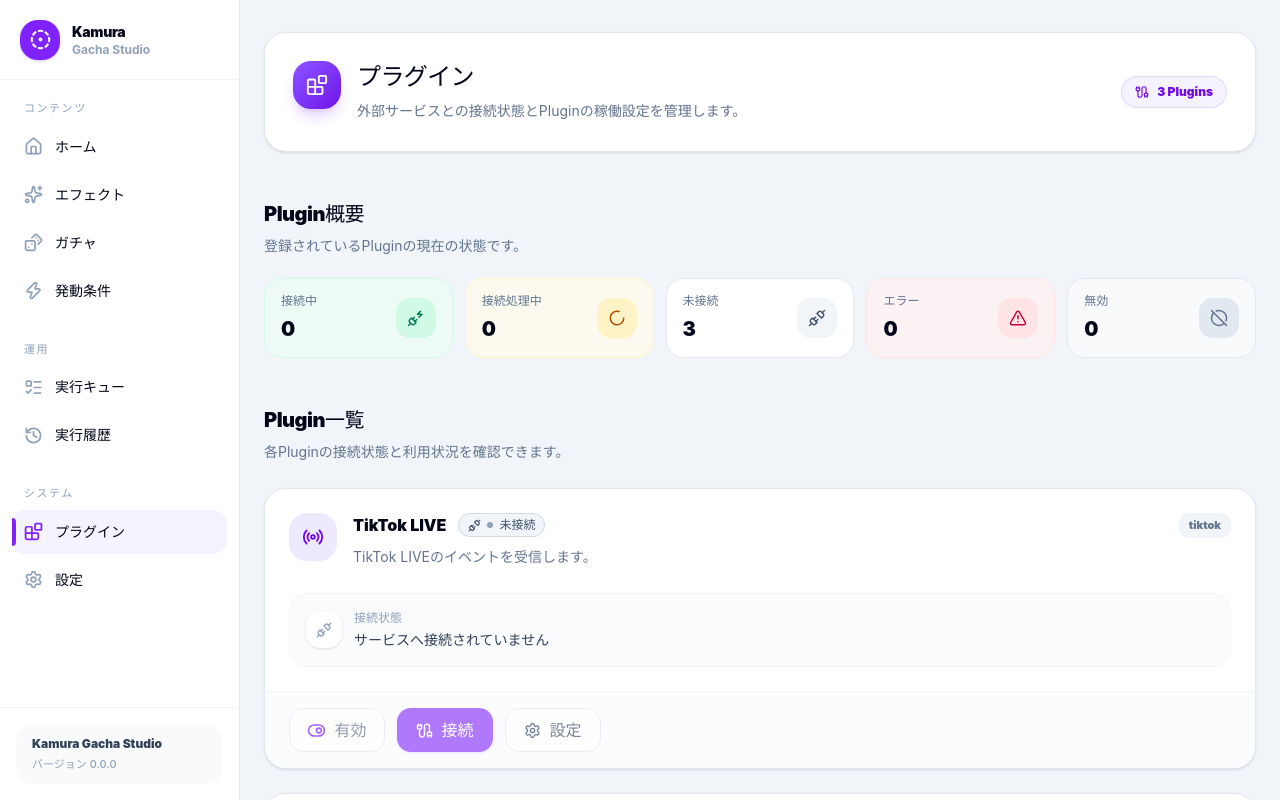
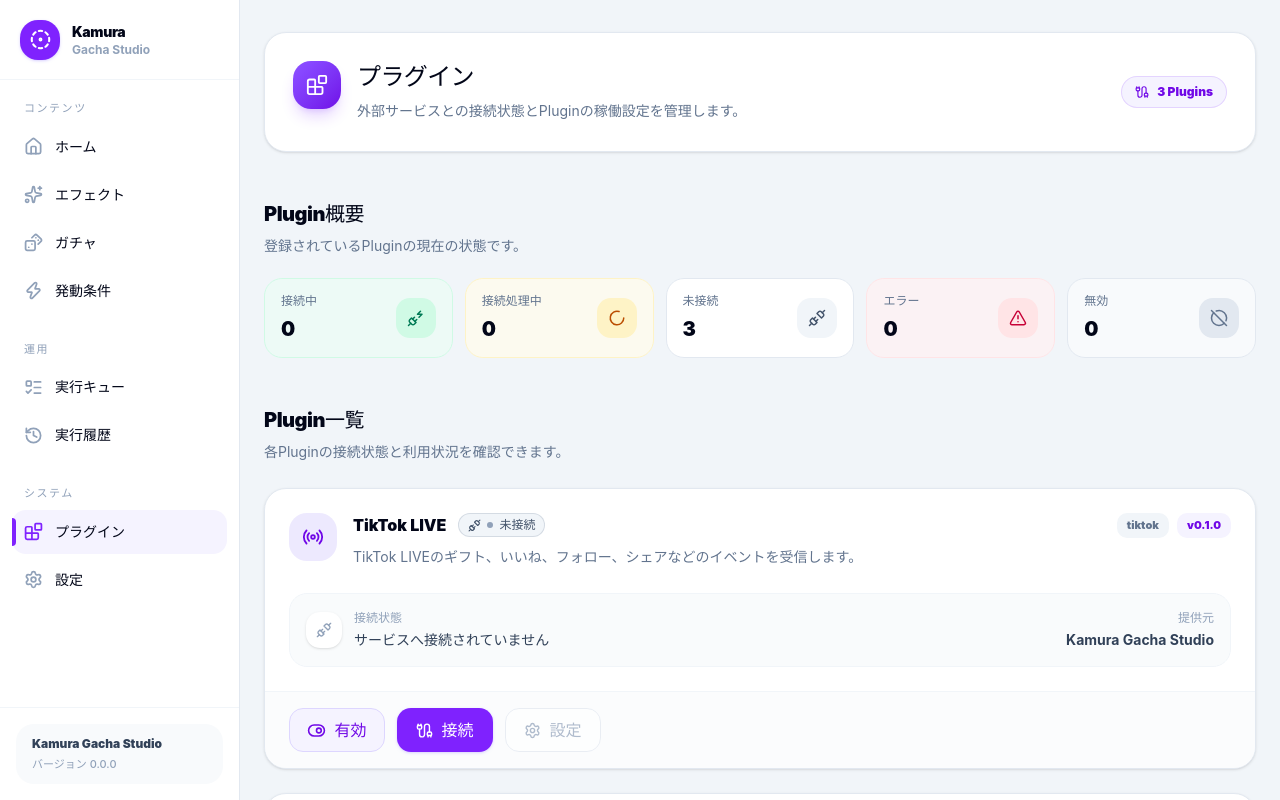
Before and after one commit to kamura-and/Kamura-Gacha-Studio, a React (Vite) app: page /#/plugins in a window 1280 px wide. Built offline with nearby package versions, Linux system fonts and the light colour scheme.

Commit message:
git commit -m "feat: separate plugin definitions config and runtime"

```diff
--- a/src/features/plugins/components/PluginCard.tsx
+++ b/src/features/plugins/components/PluginCard.tsx
@@ -5,6 +5,7 @@
 import {
   Cable,
   Gamepad2,
+  LoaderCircle,
   Radio,
   Settings,
   ToggleLeft,
@@ -13,26 +14,48 @@
   Wifi,
 } from "lucide-react";
 
-import { PluginStatusBadge } from "@/features/plugins/components/PluginStatusBadge";
+import { PluginStatusBadge } from "./PluginStatusBadge";
 
 import type {
-  PluginDefinition,
+  PluginConfig,
+  PluginDomainDefinition,
+  PluginRuntime,
   PluginType,
-} from "@/features/plugins";
+} from "../types/plugin";
 
 type PluginCardProps = {
-  plugin: PluginDefinition;
+  definition:
+    PluginDomainDefinition;
+
+  config: PluginConfig;
+
+  runtime: PluginRuntime;
+
+  onEnabledChange: (
+    enabled: boolean,
+  ) => void;
+
+  onConnectionToggle: () => void;
 };
 
 export function PluginCard({
-  plugin,
+  definition,
+  config,
+  runtime,
+  onEnabledChange,
+  onConnectionToggle,
 }: PluginCardProps) {
   const Icon = getPluginIcon(
-    plugin.type,
+    definition.type,
   );
 
-  const connectionDescription =
-    getConnectionDescription(plugin);
+  const isConnecting =
+    runtime.connectionStatus ===
+    "connecting";
+
+  const isConnected =
+    runtime.connectionStatus ===
+    "connected";
 
   return (
     <article className="group relative overflow-hidden rounded-3xl border border-slate-200 bg-white shadow-sm transition duration-200 hover:border-violet-200 hover:shadow-lg hover:shadow-violet-100/50">
@@ -51,43 +74,44 @@
             <div className="min-w-0">
               <div className="flex flex-wrap items-center gap-3">
                 <h3 className="text-base font-black text-slate-950">
-                  {plugin.name}
+                  {definition.name}
                 </h3>
 
                 <PluginStatusBadge
-                  enabled={plugin.enabled}
+                  enabled={config.enabled}
                   connectionStatus={
-                    plugin.connectionStatus
+                    runtime.connectionStatus
                   }
                 />
               </div>
 
               <p className="mt-2 max-w-2xl text-sm leading-6 text-slate-500">
-                {getPluginDescription(
-                  plugin,
-                )}
+                {definition.description}
               </p>
             </div>
           </div>
 
           <div className="flex shrink-0 items-center gap-2">
             <span className="rounded-lg bg-slate-100 px-2.5 py-1 text-[11px] font-black text-slate-500">
-              {plugin.type}
+              {definition.type}
             </span>
 
-            {plugin.version ? (
             <span className="rounded-lg bg-violet-50 px-2.5 py-1 text-[11px] font-black text-violet-700">
-                v{plugin.version}
+              v{definition.version}
             </span>
-            ) : null}
           </div>
         </div>
 
         <div className="mt-6 grid gap-4 rounded-2xl border border-slate-100 bg-slate-50/80 p-4 lg:grid-cols-[minmax(0,1fr)_auto] lg:items-center">
           <div className="flex min-w-0 items-center gap-3">
             <div className="flex size-9 shrink-0 items-center justify-center rounded-xl bg-white shadow-sm">
-              {plugin.connectionStatus ===
-              "connected" ? (
+              {isConnecting ? (
+                <LoaderCircle
+                  aria-hidden="true"
+                  size={16}
+                  className="animate-spin text-amber-600"
+                />
+              ) : isConnected ? (
                 <Wifi
                   aria-hidden="true"
                   size={16}
@@ -108,22 +132,23 @@
               </p>
 
               <p className="mt-1 truncate text-sm font-bold text-slate-700">
-                {connectionDescription}
+                {getConnectionDescription(
+                  config,
+                  runtime,
+                )}
               </p>
             </div>
           </div>
 
-          {plugin.author ? (
           <div className="lg:text-right">
             <p className="text-xs font-black text-slate-400">
               提供元
             </p>
 
             <p className="mt-1 text-sm font-bold text-slate-700">
-                {plugin.author}
+              {definition.author}
             </p>
           </div>
-          ) : null}
         </div>
       </div>
 
@@ -131,15 +156,25 @@
         <div className="flex flex-wrap items-center gap-3">
           <button
             type="button"
-            disabled
-            title="次のSprintでConfigStoreへ接続します"
-            className="inline-flex min-h-11 min-w-24 items-center justify-center gap-2 rounded-xl border border-slate-200 bg-white px-4 text-sm font-black text-slate-500 opacity-70"
+            aria-pressed={
+              config.enabled
+            }
+            onClick={() =>
+              onEnabledChange(
+                !config.enabled,
+              )
+            }
+            className={[
+              "inline-flex min-h-11 min-w-24 items-center justify-center gap-2 rounded-xl border px-4 text-sm font-black transition",
+              config.enabled
+                ? "border-violet-200 bg-violet-50 text-violet-700 hover:bg-violet-100"
+                : "border-slate-200 bg-white text-slate-500 hover:bg-slate-100",
+            ].join(" ")}
           >
-            {plugin.enabled ? (
+            {config.enabled ? (
               <ToggleRight
                 aria-hidden="true"
                 size={19}
-                className="text-violet-600"
               />
             ) : (
               <ToggleLeft
@@ -148,33 +183,55 @@
               />
             )}
 
-            {plugin.enabled
+            {config.enabled
               ? "有効"
               : "無効"}
           </button>
 
           <button
             type="button"
-            disabled
-            title="次のSprintでConnectorへ接続します"
-            className="inline-flex min-h-11 min-w-24 items-center justify-center gap-2 rounded-xl bg-violet-600 px-4 text-sm font-black text-white shadow-sm shadow-violet-200 opacity-60"
+            onClick={
+              onConnectionToggle
+            }
+            disabled={
+              !config.enabled ||
+              isConnecting
+            }
+            className={[
+              "inline-flex min-h-11 min-w-24 items-center justify-center gap-2 rounded-xl px-4 text-sm font-black shadow-sm transition",
+              !config.enabled
+                ? "cursor-not-allowed bg-slate-200 text-slate-400 shadow-none"
+                : isConnecting
+                  ? "cursor-wait bg-amber-100 text-amber-700 shadow-none"
+                  : isConnected
+                    ? "bg-rose-50 text-rose-700 ring-1 ring-inset ring-rose-200 hover:bg-rose-100"
+                    : "bg-violet-600 text-white shadow-violet-200 hover:bg-violet-700",
+            ].join(" ")}
           >
+            {isConnecting ? (
+              <LoaderCircle
+                aria-hidden="true"
+                size={17}
+                className="animate-spin"
+              />
+            ) : (
               <Cable
                 aria-hidden="true"
                 size={17}
               />
+            )}
 
-            {plugin.connectionStatus ===
-            "connected"
-              ? "切断"
-              : "接続"}
+            {getConnectionButtonLabel(
+              config,
+              runtime,
+            )}
           </button>
 
           <button
             type="button"
             disabled
             title="Plugin設定画面は今後実装します"
-            className="inline-flex min-h-11 min-w-24 items-center justify-center gap-2 rounded-xl border border-slate-200 bg-white px-4 text-sm font-black text-slate-600 opacity-70"
+            className="inline-flex min-h-11 min-w-24 cursor-not-allowed items-center justify-center gap-2 rounded-xl border border-slate-200 bg-white px-4 text-sm font-black text-slate-400 opacity-70"
           >
             <Settings
               aria-hidden="true"
@@ -204,41 +261,48 @@
   }
 }
 
-function getPluginDescription(
-  plugin: PluginDefinition,
+function getConnectionButtonLabel(
+  config: PluginConfig,
+  runtime: PluginRuntime,
 ): string {
-  if (plugin.description) {
-    return plugin.description;
+  if (!config.enabled) {
+    return "利用不可";
   }
 
-  switch (plugin.type) {
-    case "tiktok":
-      return "TikTok LIVEのイベントを受信します。";
+  switch (
+    runtime.connectionStatus
+  ) {
+    case "connected":
+      return "切断";
 
-    case "minecraft":
-      return "Minecraftへ妨害コマンドを送信します。";
+    case "connecting":
+      return "接続中";
 
-    case "overlay":
-      return "配信用オーバーレイへ演出を出力します。";
+    case "error":
+    case "disconnected":
+      return "接続";
   }
 }
 
 function getConnectionDescription(
-  plugin: PluginDefinition,
+  config: PluginConfig,
+  runtime: PluginRuntime,
 ): string {
-  if (!plugin.enabled) {
+  if (!config.enabled) {
     return "Pluginは現在無効です";
   }
 
-  if (plugin.errorMessage) {
-    return plugin.errorMessage;
+  if (runtime.errorMessage) {
+    return runtime.errorMessage;
   }
 
-  if (plugin.connectionDetail) {
-    return plugin.connectionDetail;
+  if (runtime.connectionDetail) {
+    return runtime.connectionDetail;
   }
 
-  switch (plugin.connectionStatus) {
+  switch (
+    runtime.connectionStatus
+  ) {
     case "connected":
       return "サービスへ接続されています";
 
--- a/src/features/plugins/components/PluginSummary.tsx
+++ b/src/features/plugins/components/PluginSummary.tsx
@@ -7,11 +7,23 @@
 } from "lucide-react";
 
 import type {
-  PluginDefinition,
-} from "@/features/plugins";
+  PluginConfig,
+  PluginId,
+  PluginRuntime,
+} from "../types/plugin";
 
 type PluginSummaryProps = {
-  plugins: PluginDefinition[];
+  pluginIds: readonly PluginId[];
+
+  configs: Record<
+    PluginId,
+    PluginConfig
+  >;
+
+  runtimes: Record<
+    PluginId,
+    PluginRuntime
+  >;
 };
 
 type SummaryItemProps = {
@@ -23,43 +35,50 @@
 };
 
 export function PluginSummary({
-  plugins,
+  pluginIds,
+  configs,
+  runtimes,
 }: PluginSummaryProps) {
-  const enabledPlugins = plugins.filter(
-    (plugin) => plugin.enabled,
-  );
+  const enabledPluginIds =
+    pluginIds.filter(
+      (id) => configs[id].enabled,
+    );
 
   const connectedCount =
-    enabledPlugins.filter(
-      (plugin) =>
-        plugin.connectionStatus ===
+    enabledPluginIds.filter(
+      (id) =>
+        runtimes[id]
+          .connectionStatus ===
         "connected",
     ).length;
 
   const connectingCount =
-    enabledPlugins.filter(
-      (plugin) =>
-        plugin.connectionStatus ===
+    enabledPluginIds.filter(
+      (id) =>
+        runtimes[id]
+          .connectionStatus ===
         "connecting",
     ).length;
 
   const disconnectedCount =
-    enabledPlugins.filter(
-      (plugin) =>
-        plugin.connectionStatus ===
+    enabledPluginIds.filter(
+      (id) =>
+        runtimes[id]
+          .connectionStatus ===
         "disconnected",
     ).length;
 
   const errorCount =
-    enabledPlugins.filter(
-      (plugin) =>
-        plugin.connectionStatus ===
+    enabledPluginIds.filter(
+      (id) =>
+        runtimes[id]
+          .connectionStatus ===
         "error",
     ).length;
 
   const disabledCount =
-    plugins.length -
-    enabledPlugins.length;
+    pluginIds.length -
+    enabledPluginIds.length;
 
   return (
     <section
@@ -98,7 +117,9 @@
 
         <SummaryItem
           label="未接続"
-          value={disconnectedCount}
+          value={
+            disconnectedCount
+          }
           icon={Unplug}
           className="border-slate-200 bg-white"
           iconClassName="bg-slate-100 text-slate-600"
--- /dev/null
+++ b/src/features/plugins/definitions/pluginDefinitions.ts
@@ -0,0 +1,42 @@
+import type {
+  PluginDomainDefinition,
+} from "../types/plugin";
+
+export const pluginDefinitions = [
+  {
+    id: "tiktok-live",
+    type: "tiktok",
+    name: "TikTok LIVE",
+    description:
+      "TikTok LIVEのギフト、いいね、フォロー、シェアなどのイベントを受信します。",
+    version: "0.1.0",
+    author: "Kamura Gacha Studio",
+    capabilities: [
+      "trigger-source",
+    ],
+  },
+  {
+    id: "minecraft",
+    type: "minecraft",
+    name: "Minecraft",
+    description:
+      "Minecraftへ妨害コマンドを送信し、Bedrock Boxのアクションを実行します。",
+    version: "0.1.0",
+    author: "Kamura Gacha Studio",
+    capabilities: [
+      "command-executor",
+    ],
+  },
+  {
+    id: "overlay",
+    type: "overlay",
+    name: "配信オーバーレイ",
+    description:
+      "OBSなどの配信画面へ、ガチャ結果や妨害演出を表示します。",
+    version: "0.1.0",
+    author: "Kamura Gacha Studio",
+    capabilities: [
+      "overlay-output",
+    ],
+  },
+] satisfies PluginDomainDefinition[];
--- a/src/features/plugins/pages/PluginManagerPage.tsx
+++ b/src/features/plugins/pages/PluginManagerPage.tsx
@@ -1,17 +1,184 @@
+import {
+  useEffect,
+  useRef,
+} from "react";
+
 import {
   Blocks,
   Cable,
   Unplug,
 } from "lucide-react";
 
-import { PluginCard } from "@/features/plugins/components/PluginCard";
-import { PluginSummary } from "@/features/plugins/components/PluginSummary";
-import { usePluginStore } from "@/features/plugins";
+import { PluginCard } from "../components/PluginCard";
+import { PluginSummary } from "../components/PluginSummary";
+import { pluginDefinitions } from "../definitions/pluginDefinitions";
+import { usePluginConfigStore } from "../store/pluginConfigStore";
+import { usePluginRuntimeStore } from "../store/pluginRuntimeStore";
+
+import type {
+  PluginId,
+} from "../types/plugin";
+
+const CONNECTION_DELAY_MS = 800;
+
+type ConnectionTimer =
+  ReturnType<typeof setTimeout>;
 
 export function PluginManagerPage() {
-  const plugins = usePluginStore(
-    (state) => state.plugins,
-  );
+  const configs =
+    usePluginConfigStore(
+      (state) => state.configs,
+    );
+
+  const setEnabled =
+    usePluginConfigStore(
+      (state) => state.setEnabled,
+    );
+
+  const runtimes =
+    usePluginRuntimeStore(
+      (state) => state.runtimes,
+    );
+
+  const updateRuntime =
+    usePluginRuntimeStore(
+      (state) => state.update,
+    );
+
+  const connectionTimersRef =
+    useRef<
+      Partial<
+        Record<
+          PluginId,
+          ConnectionTimer
+        >
+      >
+    >({});
+
+  useEffect(() => {
+    const timers =
+      connectionTimersRef.current;
+
+    return () => {
+      Object.values(
+        timers,
+      ).forEach((timer) => {
+        if (timer !== undefined) {
+          clearTimeout(timer);
+        }
+      });
+    };
+  }, []);
+
+  const clearConnectionTimer = (
+    id: PluginId,
+  ) => {
+    const timer =
+      connectionTimersRef.current[id];
+
+    if (timer === undefined) {
+      return;
+    }
+
+    clearTimeout(timer);
+
+    delete connectionTimersRef
+      .current[id];
+  };
+
+  const handleEnabledChange = (
+    id: PluginId,
+    enabled: boolean,
+  ) => {
+    setEnabled(id, enabled);
+
+    if (enabled) {
+      return;
+    }
+
+    clearConnectionTimer(id);
+
+    updateRuntime(id, {
+      connectionStatus:
+        "disconnected",
+      connectionDetail:
+        "Pluginが無効化されました",
+      errorMessage: undefined,
+    });
+  };
+
+  const handleConnectionToggle = (
+    id: PluginId,
+  ) => {
+    const config = configs[id];
+    const runtime = runtimes[id];
+
+    if (!config.enabled) {
+      return;
+    }
+
+    clearConnectionTimer(id);
+
+    if (
+      runtime.connectionStatus ===
+      "connected"
+    ) {
+      updateRuntime(id, {
+        connectionStatus:
+          "disconnected",
+        connectionDetail:
+          "手動で切断されました",
+        errorMessage: undefined,
+      });
+
+      return;
+    }
+
+    updateRuntime(id, {
+      connectionStatus:
+        "connecting",
+      connectionDetail:
+        "接続処理を実行しています",
+      errorMessage: undefined,
+    });
+
+    connectionTimersRef.current[
+      id
+    ] = setTimeout(() => {
+      const currentConfig =
+        usePluginConfigStore
+          .getState()
+          .configs[id];
+
+      if (!currentConfig.enabled) {
+        delete connectionTimersRef
+          .current[id];
+
+        return;
+      }
+
+      const now = Date.now();
+
+      updateRuntime(id, {
+        connectionStatus:
+          "connected",
+        connectionDetail:
+          "接続シミュレーションに成功しました",
+        lastConnectedAt: now,
+        lastHeartbeatAt: now,
+        errorMessage: undefined,
+      });
+
+      delete connectionTimersRef
+        .current[id];
+    }, CONNECTION_DELAY_MS);
+  };
+
+  const pluginIds =
+    pluginDefinitions.map(
+      (definition) =>
+        definition.id,
+    );
 
   return (
     <div className="mx-auto w-full max-w-7xl px-6 py-8">
@@ -43,13 +210,18 @@
                 size={14}
               />
 
-              {plugins.length} Plugins
+              {
+                pluginDefinitions.length
+              }{" "}
+              Plugins
             </div>
           </div>
         </header>
 
         <PluginSummary
-          plugins={plugins}
+          pluginIds={pluginIds}
+          configs={configs}
+          runtimes={runtimes}
         />
 
         <section
@@ -69,15 +241,47 @@
             </p>
           </div>
 
-          {plugins.length > 0 ? (
+          {pluginDefinitions.length >
+          0 ? (
             <div className="grid gap-6">
-              {plugins.map(
-                (plugin) => (
-                  <PluginCard
-                    key={plugin.id}
-                    plugin={plugin}
-                  />
-                ),
+              {pluginDefinitions.map(
+                (definition) => {
+                  const config =
+                    configs[
+                      definition.id
+                    ];
+
+                  const runtime =
+                    runtimes[
+                      definition.id
+                    ];
+
+                  return (
+                    <PluginCard
+                      key={
+                        definition.id
+                      }
+                      definition={
+                        definition
+                      }
+                      config={config}
+                      runtime={runtime}
+                      onEnabledChange={(
+                        enabled,
+                      ) =>
+                        handleEnabledChange(
+                          definition.id,
+                          enabled,
+                        )
+                      }
+                      onConnectionToggle={() =>
+                        handleConnectionToggle(
+                          definition.id,
+                        )
+                      }
+                    />
+                  );
+                },
               )}
             </div>
           ) : (
```
Also changed, not shown: src/features/plugins/index.ts (+35 -11 lines), src/features/plugins/types/PluginDefinition.ts (+0 -29 lines). Lines whose indentation alone changed are shown as unchanged.
